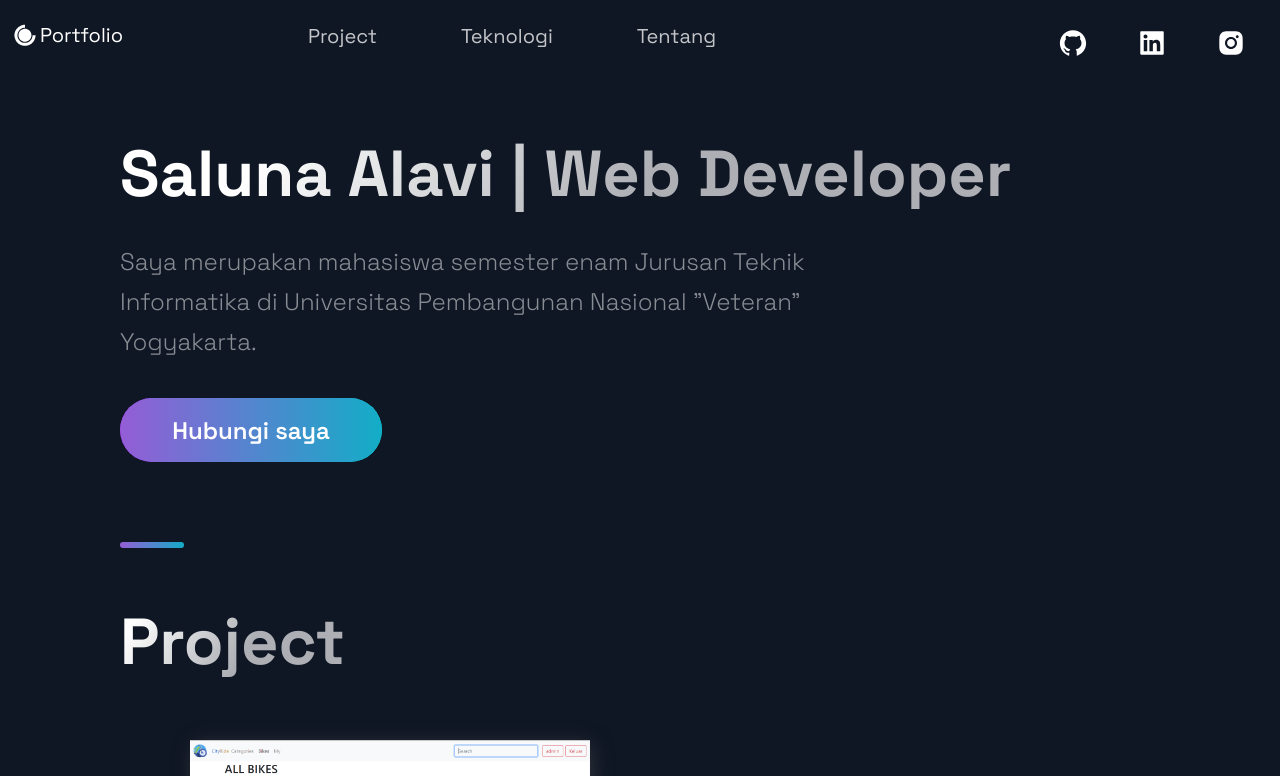
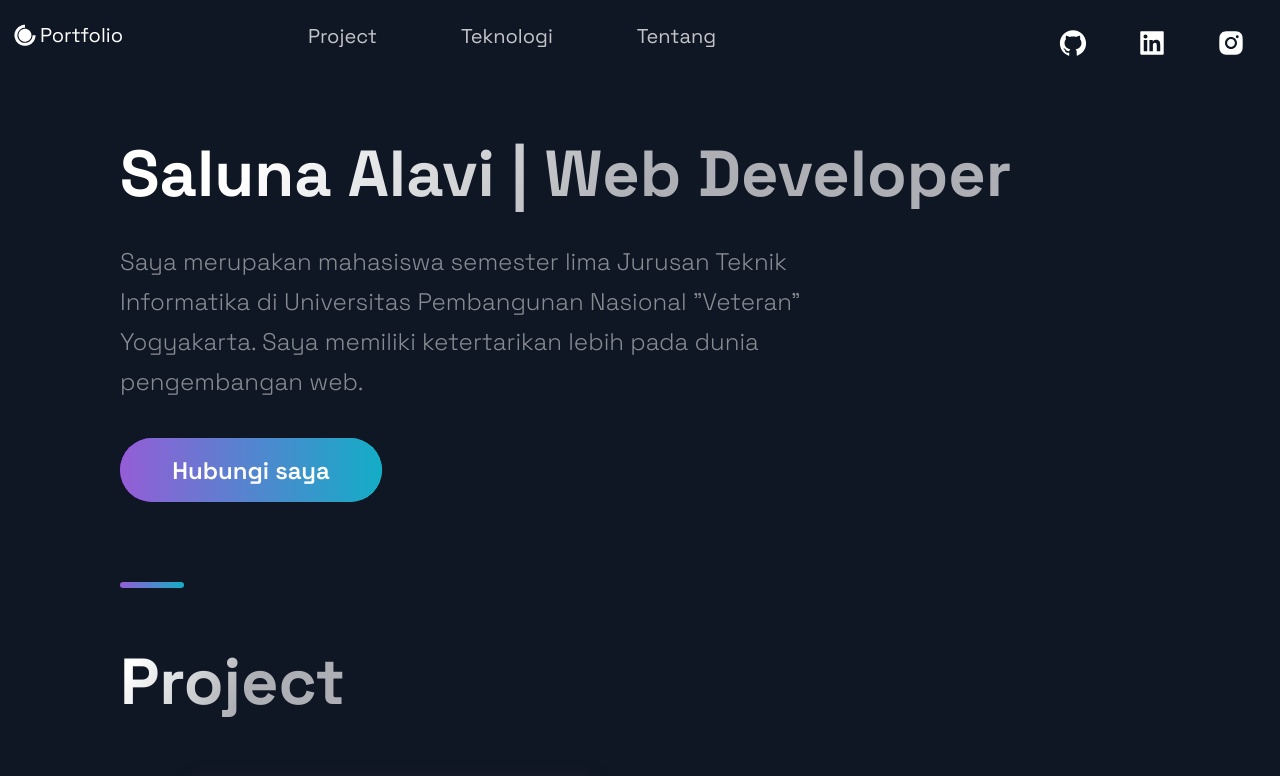
Before and after one commit to salunaalavi/Web-Portfolio, a Next.js app: page / in a window 1280 px wide. Shown: the top 776 px of the page. Built offline with nearby package versions, Linux system fonts and the light colour scheme.

Commit message:
Update Hero.js

```diff
--- a/src/components/Hero/Hero.js
+++ b/src/components/Hero/Hero.js
@@ -11,8 +11,8 @@ const Hero = (props) => (
         Saluna Alavi | Web Developer
       </SectionTitle>
       <SectionText>
-        Saya merupakan mahasiswa semester enam Jurusan Teknik Informatika di Universitas Pembangunan Nasional "Veteran"
-        Yogyakarta.
+        Saya merupakan mahasiswa semester lima Jurusan Teknik Informatika di Universitas Pembangunan Nasional "Veteran"
+        Yogyakarta. Saya memiliki ketertarikan lebih pada dunia pengembangan web.
       </SectionText>
       <Button onClick={() => window.location = "mailto:salunaalavi@gmail.com"}>
         Hubungi saya
```
